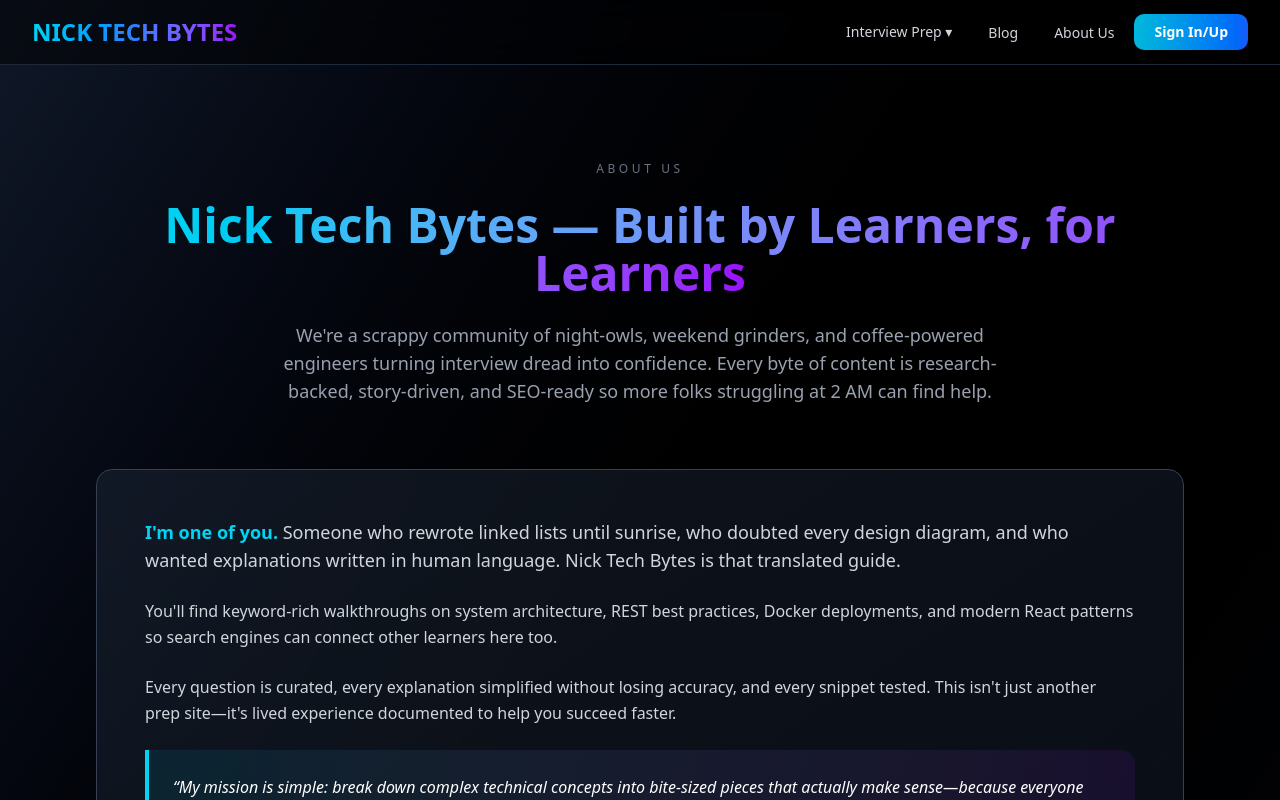
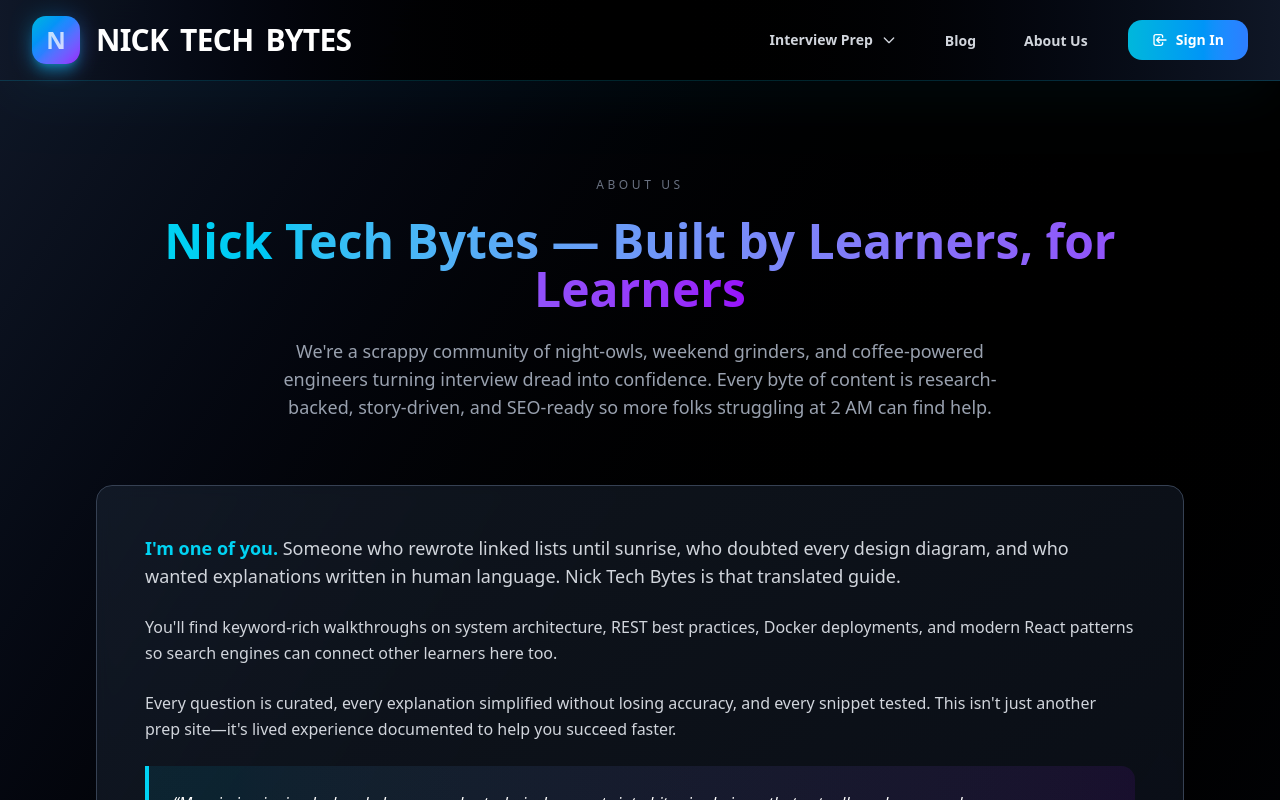
Before and after one commit to GundalaNikhil/nick-tech-bytes, a Next.js app: page /about in a window 1280 px wide. Shown: the top 800 px of the page. Built offline with nearby package versions, Linux system fonts and the light colour scheme.

Commit message:
Navbar styles

```diff
--- a/components/navbar.tsx
+++ b/components/navbar.tsx
@@ -3,7 +3,7 @@
 import Link from "next/link";
 import { useState, useEffect, useRef } from "react";
 import { useRouter } from "next/navigation";
-import { motion } from "framer-motion";
+import { motion, AnimatePresence } from "framer-motion";
 import gsap from "gsap";
 import type { InterviewResourcesMap, TopicKey } from "@/lib/interviewData";
 
@@ -23,14 +23,31 @@ export default function Navbar({
 
   useEffect(() => {
     if (titleRef.current) {
-      const letters = titleRef.current.textContent?.split("") || [];
-      titleRef.current.innerHTML = letters
-        .map((letter, i) =>
-          letter === " "
-            ? "<span class='inline-block'>&nbsp;</span>"
-            : `<span class="letter inline-block" style="animation-delay: ${i * 0.03}s">${letter}</span>`
+      const text = "NICK TECH BYTES";
+      const words = text.split(" ");
+      titleRef.current.innerHTML = words
+        .map((word, wordIndex) => {
+          const letters = word.split("");
+          return `<span class="word inline-block mr-3">${letters
+            .map(
+              (letter, i) =>
+                `<span class="letter inline-block" style="animation-delay: ${
+                  (wordIndex * 5 + i) * 0.05
+                }s">${letter}</span>`
             )
+            .join("")}</span>`;
+        })
         .join("");
+
+      // GSAP animation for title
+      gsap.from(".letter", {
+        opacity: 0,
+        y: -20,
+        rotationX: -90,
+        stagger: 0.05,
+        duration: 0.8,
+        ease: "back.out(1.7)",
+      });
     }
   }, []);
 
@@ -45,113 +62,285 @@ export default function Navbar({
   };
 
   return (
-    <nav className="bg-black/50 backdrop-blur-lg border-b border-gray-800 sticky top-0 z-50">
+    <nav className="bg-gradient-to-r from-gray-900/95 via-black/95 to-gray-900/95 backdrop-blur-xl border-b border-cyan-500/20 sticky top-0 z-50 shadow-2xl shadow-cyan-500/5">
       <style jsx>{`
-        @keyframes letterPop {
-          0%, 100% { transform: translateY(0); }
-          50% { transform: translateY(-5px); }
+        @keyframes shimmer {
+          0% {
+            background-position: -1000px 0;
+          }
+          100% {
+            background-position: 1000px 0;
+          }
+        }
+
+        @keyframes glow {
+          0%,
+          100% {
+            text-shadow: 0 0 10px rgba(6, 182, 212, 0.5),
+              0 0 20px rgba(6, 182, 212, 0.3), 0 0 30px rgba(6, 182, 212, 0.2);
+          }
+          50% {
+            text-shadow: 0 0 20px rgba(6, 182, 212, 0.8),
+              0 0 30px rgba(6, 182, 212, 0.5), 0 0 40px rgba(6, 182, 212, 0.3);
+          }
+        }
+
+        @keyframes float {
+          0%,
+          100% {
+            transform: translateY(0px);
+          }
+          50% {
+            transform: translateY(-5px);
+          }
         }
 
         .letter {
-          transition: all 0.3s ease;
+          transition: all 0.3s cubic-bezier(0.68, -0.55, 0.265, 1.55);
+          display: inline-block;
         }
 
         .title-hover:hover .letter {
-          animation: letterPop 0.5s ease;
+          animation: float 0.6s ease-in-out;
+          color: transparent;
+        }
+
+        .title-hover:hover .letter:nth-child(odd) {
+          animation-delay: 0s;
+        }
+
+        .title-hover:hover .letter:nth-child(even) {
+          animation-delay: 0.1s;
+        }
+
+        .title-hover {
+          background: linear-gradient(
+            90deg,
+            #06b6d4,
+            #3b82f6,
+            #8b5cf6,
+            #06b6d4
+          );
+          background-size: 200% auto;
+          -webkit-background-clip: text;
+          background-clip: text;
+          -webkit-text-fill-color: transparent;
+          animation: shimmer 3s linear infinite;
+        }
+
+        .title-hover:hover {
+          animation: shimmer 1s linear infinite, glow 1.5s ease-in-out infinite;
+        }
+
+        .nav-link {
+          position: relative;
+          overflow: hidden;
+        }
+
+        .nav-link::before {
+          content: "";
+          position: absolute;
+          bottom: 0;
+          left: 50%;
+          width: 0;
+          height: 2px;
+          background: linear-gradient(90deg, #06b6d4, #8b5cf6);
+          transform: translateX(-50%);
+          transition: width 0.3s ease;
+        }
+
+        .nav-link:hover::before {
+          width: 80%;
         }
       `}</style>
 
-      <div className="max-w-7xl mx-auto px-4 sm:px-6 lg:px-8">
-        <div className="flex justify-between items-center h-16">
+      <div className="max-w-7xl mx-auto px-6 lg:px-8">
+        <div className="flex justify-between items-center h-20">
+          {/* Logo Section */}
           <motion.div
-            initial={{ opacity: 0, x: -20 }}
+            initial={{ opacity: 0, x: -30 }}
             animate={{ opacity: 1, x: 0 }}
-            transition={{ duration: 0.5 }}
-            className="flex items-center"
+            transition={{ duration: 0.7, ease: "easeOut" }}
+            className="flex items-center space-x-4"
           >
+            {/* Animated Icon */}
+            <motion.div
+              whileHover={{ rotate: 360, scale: 1.1 }}
+              transition={{ duration: 0.6 }}
+              className="relative"
+            >
+              <div className="w-12 h-12 rounded-xl bg-gradient-to-br from-cyan-500 via-blue-500 to-purple-600 flex items-center justify-center shadow-lg shadow-cyan-500/50">
+                <span className="text-2xl font-bold text-white">N</span>
+              </div>
+              <motion.div
+                animate={{ scale: [1, 1.2, 1] }}
+                transition={{ duration: 2, repeat: Infinity }}
+                className="absolute inset-0 rounded-xl bg-gradient-to-br from-cyan-500 via-blue-500 to-purple-600 opacity-30 blur-md"
+              />
+            </motion.div>
+
+            {/* Title */}
             <motion.h1
               ref={titleRef}
               onClick={handleTitleClick}
-              whileHover={{ scale: 1.05 }}
-              whileTap={{ scale: 0.95 }}
-              className="title-hover text-xl sm:text-2xl font-bold bg-gradient-to-r from-cyan-400 via-blue-500 to-purple-600 bg-clip-text text-transparent cursor-pointer select-none"
+              whileHover={{ scale: 1.02 }}
+              whileTap={{ scale: 0.98 }}
+              className="title-hover text-2xl sm:text-3xl font-black tracking-tight cursor-pointer select-none"
             >
               NICK TECH BYTES
             </motion.h1>
           </motion.div>
 
-          {/* Desktop Menu */}
+          {/* Desktop Navigation */}
           <motion.div
-            initial={{ opacity: 0, x: 20 }}
+            initial={{ opacity: 0, x: 30 }}
             animate={{ opacity: 1, x: 0 }}
-            transition={{ duration: 0.5, delay: 0.2 }}
-            className="hidden md:flex items-center space-x-1"
+            transition={{ duration: 0.7, delay: 0.3 }}
+            className="hidden md:flex items-center space-x-2"
           >
-            <div className="relative">
-              <motion.button
-                whileHover={{ scale: 1.05 }}
-                whileTap={{ scale: 0.95 }}
+            {/* Interview Prep Dropdown */}
+            <div
+              className="relative"
               onMouseEnter={() => setIsDropdownOpen(true)}
               onMouseLeave={() => setIsDropdownOpen(false)}
-                className="text-gray-300 hover:text-white hover:bg-gray-800/50 px-4 py-2 rounded-lg text-sm font-medium transition-all duration-200"
             >
-                Interview Prep ▾
+              <motion.button
+                whileHover={{ y: -2 }}
+                whileTap={{ scale: 0.95 }}
+                className="nav-link group px-5 py-2.5 rounded-xl text-sm font-semibold text-gray-300 hover:text-white transition-all duration-300 flex items-center gap-2 hover:bg-gray-800/50"
+              >
+                <span className="relative">Interview Prep</span>
+                <motion.svg
+                  animate={{ rotate: isDropdownOpen ? 180 : 0 }}
+                  transition={{ duration: 0.3 }}
+                  className="w-4 h-4"
+                  fill="none"
+                  viewBox="0 0 24 24"
+                  stroke="currentColor"
+                >
+                  <path
+                    strokeLinecap="round"
+                    strokeLinejoin="round"
+                    strokeWidth={2}
+                    d="M19 9l-7 7-7-7"
+                  />
+                </motion.svg>
               </motion.button>
 
+              {/* Curtain Dropdown */}
+              <AnimatePresence>
                 {isDropdownOpen && (
                   <motion.div
-                  initial={{ opacity: 0, y: -10 }}
-                  animate={{ opacity: 1, y: 0 }}
-                  exit={{ opacity: 0, y: -10 }}
-                  transition={{ duration: 0.2 }}
-                  onMouseEnter={() => setIsDropdownOpen(true)}
-                  onMouseLeave={() => setIsDropdownOpen(false)}
-                  className="absolute left-0 mt-2 w-64 rounded-xl shadow-2xl bg-gray-900 border border-gray-800 ring-1 ring-black ring-opacity-5 z-10 overflow-hidden"
+                    initial={{ height: 0, opacity: 0 }}
+                    animate={{ height: "auto", opacity: 1 }}
+                    exit={{ height: 0, opacity: 0 }}
+                    transition={{ duration: 0.4, ease: "easeInOut" }}
+                    className="absolute left-0 mt-2 w-72 rounded-2xl shadow-2xl bg-gradient-to-br from-gray-900 via-gray-800 to-gray-900 border border-cyan-500/30 overflow-hidden backdrop-blur-xl"
+                    style={{ transformOrigin: "top" }}
                   >
-                  <div className="py-2">
+                    <div className="p-3 space-y-1">
                       {topicsList.map((topic, index) => (
                         <motion.button
                           key={topic}
                           initial={{ opacity: 0, x: -20 }}
                           animate={{ opacity: 1, x: 0 }}
                           transition={{ delay: index * 0.05 }}
-                        whileHover={{ x: 5, backgroundColor: "rgba(6, 182, 212, 0.1)" }}
+                          whileHover={{
+                            x: 8,
+                            backgroundColor: "rgba(6, 182, 212, 0.15)",
+                          }}
                           onClick={() => handleTopicClick(topic)}
-                        className="w-full text-left px-4 py-3 text-sm text-gray-300 hover:text-white transition-all duration-200 border-l-2 border-transparent hover:border-cyan-400"
+                          className="w-full text-left px-4 py-3 text-sm font-medium text-gray-300 hover:text-cyan-400 transition-all duration-200 rounded-xl border-l-2 border-transparent hover:border-cyan-400 flex items-center gap-3 group"
                         >
-                        {interviewResources[topic].icon} {topic}
+                          <span className="text-2xl group-hover:scale-110 transition-transform">
+                            {interviewResources[topic].icon}
+                          </span>
+                          <span className="flex-1">{topic}</span>
+                          <motion.svg
+                            initial={{ opacity: 0, x: -10 }}
+                            whileHover={{ opacity: 1, x: 0 }}
+                            className="w-4 h-4 text-cyan-400"
+                            fill="none"
+                            viewBox="0 0 24 24"
+                            stroke="currentColor"
+                          >
+                            <path
+                              strokeLinecap="round"
+                              strokeLinejoin="round"
+                              strokeWidth={2}
+                              d="M9 5l7 7-7 7"
+                            />
+                          </motion.svg>
                         </motion.button>
                       ))}
                     </div>
+                    <div className="bg-gradient-to-r from-cyan-500/10 to-purple-600/10 p-3 border-t border-cyan-500/20">
+                      <p className="text-xs text-gray-400 text-center">
+                        ✨ Select a topic to begin your journey
+                      </p>
+                    </div>
                   </motion.div>
                 )}
+              </AnimatePresence>
             </div>
 
-            <motion.div whileHover={{ scale: 1.05 }} whileTap={{ scale: 0.95 }}>
+            {/* Blog Link */}
+            <motion.div whileHover={{ y: -2 }} whileTap={{ scale: 0.95 }}>
               <Link
                 href="/blog"
-                className="text-gray-300 hover:text-white hover:bg-gray-800/50 px-4 py-2 rounded-lg text-sm font-medium transition-all duration-200"
+                className="nav-link px-5 py-2.5 rounded-xl text-sm font-semibold text-gray-300 hover:text-white hover:bg-gray-800/50 transition-all duration-300"
               >
                 Blog
               </Link>
             </motion.div>
 
-            <motion.div whileHover={{ scale: 1.05 }} whileTap={{ scale: 0.95 }}>
+            {/* About Link */}
+            <motion.div whileHover={{ y: -2 }} whileTap={{ scale: 0.95 }}>
               <Link
                 href="/about"
-                className="text-gray-300 hover:text-white hover:bg-gray-800/50 px-4 py-2 rounded-lg text-sm font-medium transition-all duration-200"
+                className="nav-link px-5 py-2.5 rounded-xl text-sm font-semibold text-gray-300 hover:text-white hover:bg-gray-800/50 transition-all duration-300"
               >
                 About Us
               </Link>
             </motion.div>
 
+            {/* CTA Button */}
             <motion.a
-              whileHover={{ scale: 1.05 }}
+              whileHover={{ scale: 1.05, y: -2 }}
               whileTap={{ scale: 0.95 }}
               href="#"
-              className="bg-gradient-to-r from-cyan-500 to-blue-600 hover:from-cyan-600 hover:to-blue-700 text-white px-5 py-2 rounded-lg text-sm font-semibold transition-all duration-200 shadow-lg hover:shadow-cyan-500/50"
+              className="relative ml-3 px-6 py-2.5 rounded-xl text-sm font-bold text-white overflow-hidden group"
             >
-              Sign In/Up
+              <motion.div
+                animate={{
+                  backgroundPosition: ["0% 50%", "100% 50%", "0% 50%"],
+                }}
+                transition={{ duration: 3, repeat: Infinity }}
+                className="absolute inset-0 bg-gradient-to-r from-cyan-500 via-blue-500 to-purple-600 bg-[length:200%_100%]"
+                style={{ backgroundSize: "200% 100%" }}
+              />
+              <span className="relative z-10 flex items-center gap-2">
+                <svg
+                  className="w-4 h-4"
+                  fill="none"
+                  viewBox="0 0 24 24"
+                  stroke="currentColor"
+                >
+                  <path
+                    strokeLinecap="round"
+                    strokeLinejoin="round"
+                    strokeWidth={2}
+                    d="M11 16l-4-4m0 0l4-4m-4 4h14m-5 4v1a3 3 0 01-3 3H6a3 3 0 01-3-3V7a3 3 0 013-3h7a3 3 0 013 3v1"
+                  />
+                </svg>
+                Sign In
+              </span>
+              <motion.div
+                className="absolute inset-0 bg-white/20"
+                initial={{ scale: 0, opacity: 1 }}
+                whileHover={{ scale: 1.5, opacity: 0 }}
+                transition={{ duration: 0.5 }}
+              />
             </motion.a>
           </motion.div>
 
@@ -160,7 +349,7 @@ export default function Navbar({
             <motion.button
               whileTap={{ scale: 0.9 }}
               onClick={() => setIsMobileMenuOpen(!isMobileMenuOpen)}
-              className="text-gray-300 hover:text-white p-2"
+              className="p-2 rounded-xl text-gray-300 hover:text-white hover:bg-gray-800/50 transition-all"
             >
               <svg
                 className="h-6 w-6"
@@ -182,27 +371,31 @@ export default function Navbar({
         </div>
 
         {/* Mobile Menu */}
+        <AnimatePresence>
           {isMobileMenuOpen && (
             <motion.div
-            initial={{ opacity: 0, height: 0 }}
-            animate={{ opacity: 1, height: "auto" }}
-            exit={{ opacity: 0, height: 0 }}
+              initial={{ height: 0, opacity: 0 }}
+              animate={{ height: "auto", opacity: 1 }}
+              exit={{ height: 0, opacity: 0 }}
               transition={{ duration: 0.3 }}
-            className="md:hidden pb-4 space-y-2"
+              className="md:hidden pb-6 pt-2 space-y-3 overflow-hidden"
             >
               <details className="group">
-              <summary className="text-gray-300 hover:text-white hover:bg-gray-800/50 px-4 py-3 rounded-lg text-sm font-medium cursor-pointer list-none">
+                <summary className="text-gray-300 hover:text-white hover:bg-gray-800/50 px-4 py-3 rounded-xl text-sm font-semibold cursor-pointer list-none transition-all">
                   Interview Prep ▾
                 </summary>
-              <div className="mt-2 ml-4 space-y-1">
+                <div className="mt-2 ml-2 space-y-1 pl-4 border-l-2 border-cyan-500/30">
                   {topicsList.map((topic) => (
                     <motion.button
                       key={topic}
                       whileTap={{ scale: 0.95 }}
                       onClick={() => handleTopicClick(topic)}
-                    className="w-full text-left px-4 py-2 text-sm text-gray-400 hover:text-white hover:bg-gray-800/30 rounded-lg"
+                      className="w-full text-left px-4 py-2.5 text-sm font-medium text-gray-400 hover:text-cyan-400 hover:bg-gray-800/30 rounded-lg transition-all flex items-center gap-2"
                     >
-                    {interviewResources[topic].icon} {topic}
+                      <span className="text-xl">
+                        {interviewResources[topic].icon}
+                      </span>
+                      {topic}
                     </motion.button>
                   ))}
                 </div>
@@ -210,26 +403,27 @@ export default function Navbar({
 
               <Link
                 href="/blog"
-              className="block text-gray-300 hover:text-white hover:bg-gray-800/50 px-4 py-3 rounded-lg text-sm font-medium"
+                className="block text-gray-300 hover:text-white hover:bg-gray-800/50 px-4 py-3 rounded-xl text-sm font-semibold transition-all"
               >
                 Blog
               </Link>
 
               <Link
                 href="/about"
-              className="block text-gray-300 hover:text-white hover:bg-gray-800/50 px-4 py-3 rounded-lg text-sm font-medium"
+                className="block text-gray-300 hover:text-white hover:bg-gray-800/50 px-4 py-3 rounded-xl text-sm font-semibold transition-all"
               >
                 About Us
               </Link>
 
               <a
                 href="#"
-              className="block bg-gradient-to-r from-cyan-500 to-blue-600 text-white px-4 py-3 rounded-lg text-sm font-semibold text-center"
+                className="block bg-gradient-to-r from-cyan-500 to-purple-600 text-white px-4 py-3 rounded-xl text-sm font-bold text-center shadow-lg"
               >
-              Sign In/Up
+                Sign In
               </a>
             </motion.div>
           )}
+        </AnimatePresence>
       </div>
     </nav>
   );
```
Lines whose indentation alone changed are shown as unchanged.
